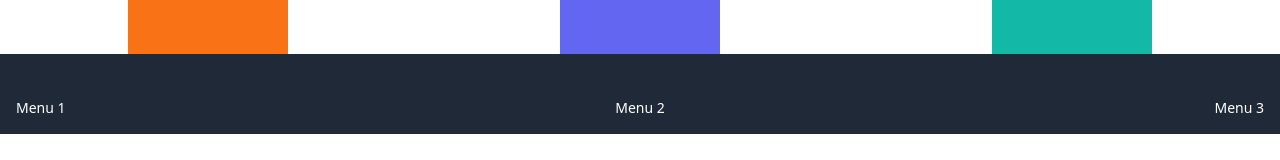
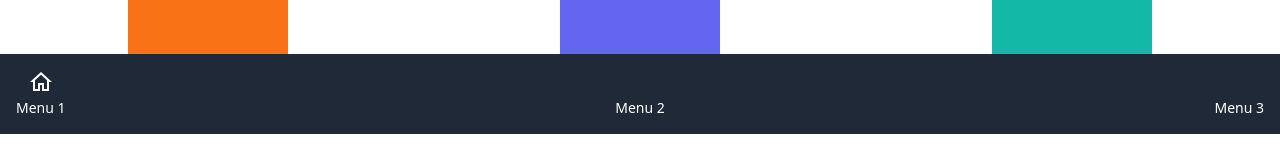
Before and after one commit to manuvini/clout, a React (Create React App) app: page / in a window 1280 px wide. Shown: the part 666-826 px from the top of the page. Built offline with nearby package versions, Linux system fonts and the light colour scheme.

Commit message:
everything

```diff
--- a/src/Components/BottomNav.js
+++ b/src/Components/BottomNav.js
@@ -8,8 +8,8 @@ const BottomNavigation = () => {
       <div className="flex justify-between">
         <div className="flex flex-col items-center menu-item">
           {/* Replace this with your SVG icon */}
-          <svg xmlns="http://www.w3.org/2000/svg" className="h-6 w-6" fill="none" viewBox="0 0 24 24" stroke="currentColor">
-            {/* SVG path here */}
+          <svg xmlns="http://www.w3.org/2000/svg" viewBox="0 0 24 24" width="24px" height="24px">
+            <path d="M 12 2.0996094 L 1 12 L 4 12 L 4 21 L 11 21 L 11 15 L 13 15 L 13 21 L 20 21 L 20 12 L 23 12 L 12 2.0996094 z M 12 4.7910156 L 18 10.191406 L 18 11 L 18 19 L 15 19 L 15 13 L 9 13 L 9 19 L 6 19 L 6 10.191406 L 12 4.7910156 z" fill="#ffffff" />
           </svg>
           <span className="text-sm mt-1">Menu 1</span>
         </div>
```
